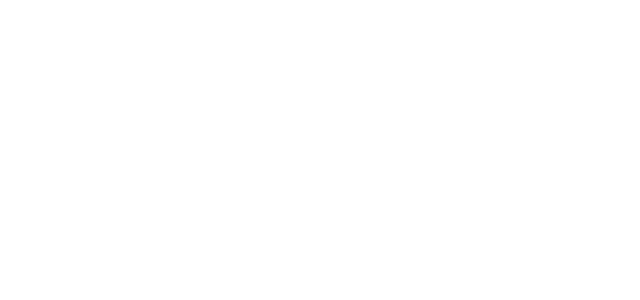
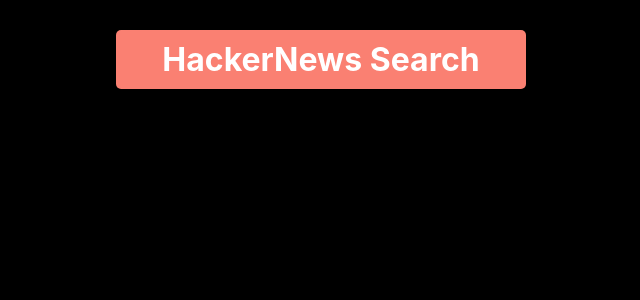
Before and after one commit to Sam44323/hybrid-workflow, a Next.js app in the folder hackernews-search/: page / in a window 1280 px wide. Shown: the top 300 px of the page, without its empty margins (319-959 px from the left). Built offline with nearby package versions, Linux system fonts and the light colour scheme.

Commit message:
add: added support for chakra

```diff
--- a/hackernews-search/package.json
+++ b/hackernews-search/package.json
@@ -9,6 +9,10 @@
     "lint": "next lint"
   },
   "dependencies": {
+    "@chakra-ui/react": "^2.2.9",
+    "@emotion/react": "^11",
+    "@emotion/styled": "^11",
+    "framer-motion": "^6",
     "next": "12.2.5",
     "react": "18.2.0",
     "react-dom": "18.2.0",
--- /dev/null
+++ b/hackernews-search/pages/Home.module.scss
@@ -0,0 +1,12 @@
+.HomeContainer {
+  padding-top: 30px;
+  h1 {
+    text-align: center;
+    margin: 0;
+    background-color: salmon;
+    max-width: 400px;
+    margin: 0 auto;
+    padding: 10px 5px;
+    border-radius: 5px;
+  }
+}
--- a/hackernews-search/pages/index.tsx
+++ b/hackernews-search/pages/index.tsx
@@ -1,9 +1,10 @@
+import styles from "./Home.module.scss";
 import type { NextPage } from "next";
 import Head from "next/head";
 
 const Home: NextPage = () => {
   return (
-    <div>
+    <>
       <Head>
         <title>HackerNews Search</title>
         <meta
@@ -12,7 +13,10 @@
         />
         <link rel="icon" href="/favicon.ico" />
       </Head>
-    </div>
+      <main className={styles.HomeContainer}>
+        <h1>HackerNews Search</h1>
+      </main>
+    </>
   );
 };
 
--- a/hackernews-search/styles/globals.css
+++ b/hackernews-search/styles/globals.css
@@ -4,4 +4,6 @@
   margin: 0;
   font-family: -apple-system, BlinkMacSystemFont, Segoe UI, Roboto, Oxygen,
     Ubuntu, Cantarell, Fira Sans, Droid Sans, Helvetica Neue, sans-serif;
+  background-color: #000;
+  color: #fff;
 }
```
Also changed, not shown: 1 other file (tests, documents, lock files or other folders).
